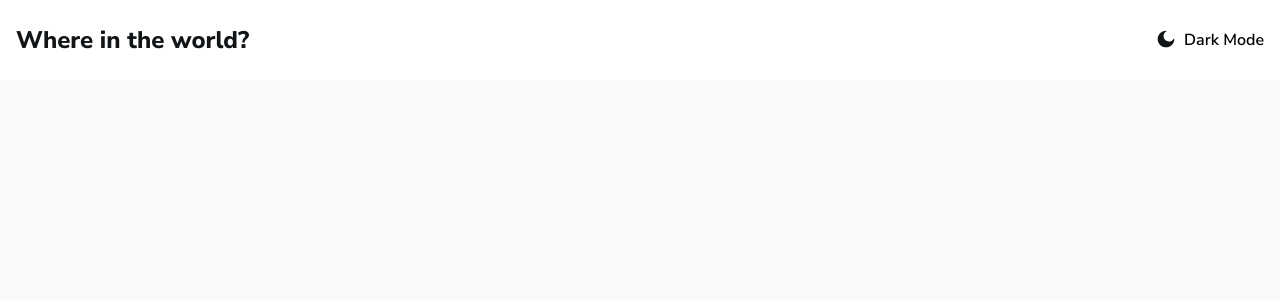
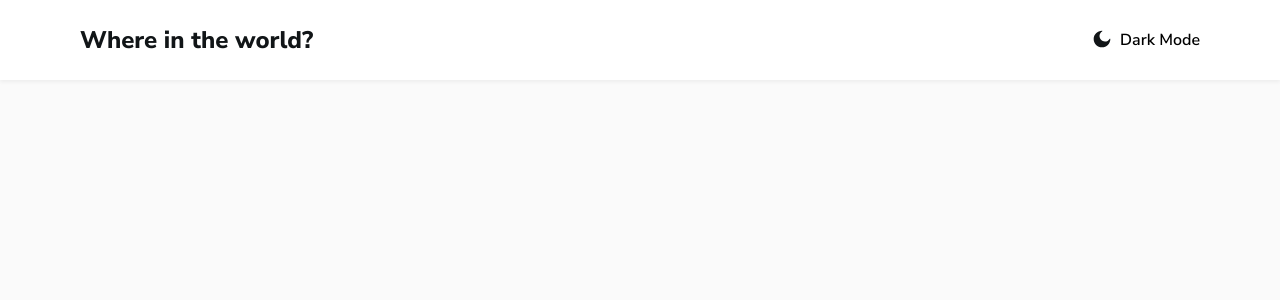
Before and after one commit to CarlosSimon02/fem-countries, a React (Create React App) app: page / in a window 1280 px wide. Shown: the top 300 px of the page. Built offline with nearby package versions, Linux system fonts and the light colour scheme.

Commit message:
Add header box shadow

```diff
--- a/src/App.jsx
+++ b/src/App.jsx
@@ -2,7 +2,7 @@ import { Routes, Route } from "react-router-dom";
 import { Fragment } from "react";
 import { GlobalStyles } from "./global.styles";
 
-import Header from "./components/header/header.component";
+import Header from "./routes/header/header.route";
 import Home from "./routes/home/home.route";
 
 function App() {
--- a/src/components/header/header.component.jsx
+++ b/src/routes/header/header.route.jsx
@@ -2,7 +2,7 @@ import { HeaderContainer, Wrapper, Title } from "./header.styles";
 import { Fragment } from "react";
 import { Outlet, Link } from "react-router-dom";
 
-import ThemeSwitcher from "../theme-switcher/theme-switcher.component";
+import ThemeSwitcher from "../../components/theme-switcher/theme-switcher.component";
 
 const Header = () => {
   return (
--- a/src/components/header/header.styles.js
+++ b/src/routes/header/header.styles.js
@@ -4,11 +4,12 @@ import { rem } from "polished";
 import colors from "../../styles/colors";
 import LayoutWrapper from "../../styles/common/layout-wrapper";
 
-const { primary } = colors;
+const { primary, shadow } = colors;
 
 export const HeaderContainer = styled.header`
   background-color: ${primary.main};
   height: ${rem("80px")};
+  box-shadow: ${shadow.main};
 `;
 
 export const Wrapper = styled(LayoutWrapper)`
--- a/src/styles/colors.js
+++ b/src/styles/colors.js
@@ -1,3 +1,5 @@
+import { rem } from "polished";
+
 const colors = {
   primary: {
     main: "hsl(0,0%,100%)",
@@ -6,6 +8,9 @@ const colors = {
   secondary: {
     main: "hsl(200, 15%, 7.8431372549019605%)",
   },
+  shadow: {
+    main: `0 ${rem("2px")} ${rem("4px")} 0 hsl(0,0%,0%,5.62%)`,
+  },
 };
 
 export default colors;
--- a/src/styles/common/layout-wrapper.js
+++ b/src/styles/common/layout-wrapper.js
@@ -4,7 +4,7 @@ import { rem } from "polished";
 const LayoutWrapper = styled.div`
   margin-inline: auto;
   max-width: ${rem("1440px")};
-  padding-inline: ${rem("16px")};
+  padding-inline: clamp(1rem, 10.24vw + -1.4rem, 5rem);
 `;
 
 export default LayoutWrapper;
```
